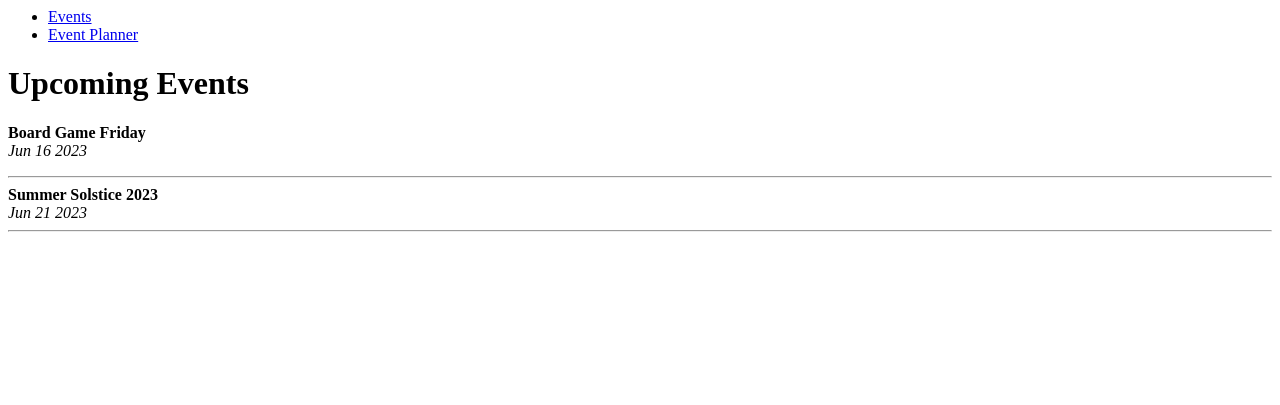
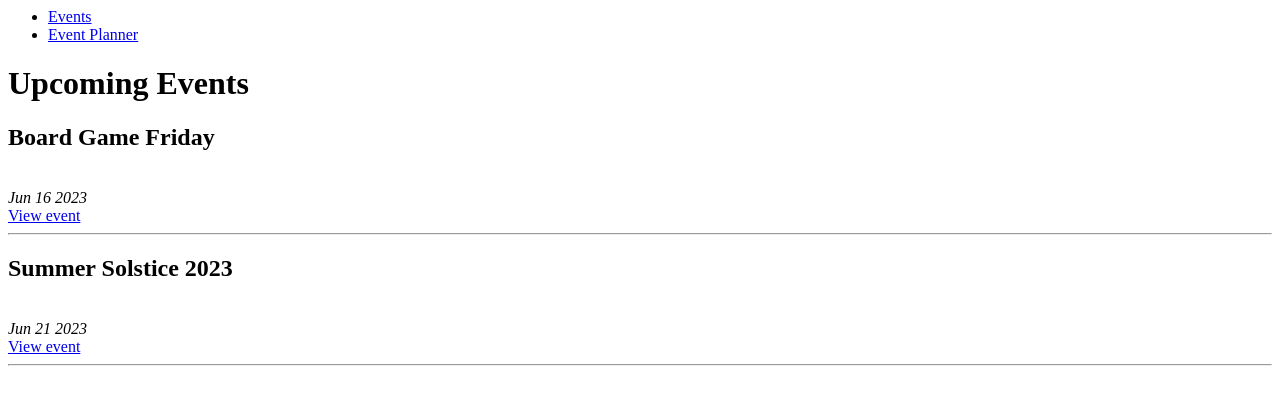
Before and after one commit to aurelija-93/flask_practice, a Flask app: page /events in a window 1280 px wide. Shown: the top 405 px of the page. Run offline with Flask 3, Linux system fonts and the light colour scheme.

Commit message:
fixed date format, submission working

```diff
--- a/controllers/controller.py
+++ b/controllers/controller.py
@@ -1,7 +1,8 @@
 from flask import render_template, request, redirect
 from app import app
-from models.event_list import events
+from models.event_list import events, add_new_event
 from models.event import Event
+import datetime
 
 @app.route("/events")
 def index():
@@ -10,3 +11,24 @@ def index():
 @app.route("/planner")
 def planner():
     return render_template("planner.html", title="Event Planner")
+
+@app.route("/events", methods=["POST"])
+def add_event():
+    event_date = request.form["date"]
+    split_date = event_date.split("-")
+    formatted_date = datetime.date(int(split_date[0]), int(split_date[1]), int(split_date[2]))
+    event_name = request.form["name"]
+    guest_number = request.form["guests"]
+    event_location = request.form["location"]
+    event_desc = request.form["description"]
+    recurring_event = False
+    if request.form.get("recurring"):
+        recurring_event = True
+    new_event = Event(formatted_date, event_name, guest_number, event_location, event_desc, recurring_event)
+    add_new_event(new_event)
+    return redirect("/events")
+
+@app.route("/events/<index>")
+def view_event(index):
+    single_event = events[int(index)]
+    return render_template("event.html", title="Event details", event=single_event)
--- a/models/event_list.py
+++ b/models/event_list.py
@@ -20,3 +20,6 @@ event2 = Event(
 )
 
 events = [event1, event2]
+
+def add_new_event(event):
+    events.append(event)
--- a/templates/base.html
+++ b/templates/base.html
@@ -3,10 +3,12 @@
         <title>{{ title }}</title>
     </head>
     <body>
+        <nav>
         <ul>
             <li><a href="/events">Events</a></li>
             <li><a href="/planner">Event Planner</a></li>
         </ul>
+        </nav>
         {% block content %}
 
         {% endblock %}
--- /dev/null
+++ b/templates/event.html
@@ -0,0 +1,5 @@
+{% extends "base.html" %}
+
+{% block content %}
+
+{% endblock  %}
--- a/templates/index.html
+++ b/templates/index.html
@@ -3,13 +3,15 @@
 {% block content %}
     <h1>Upcoming Events</h1>
     <div>
-        <p>
-            {% for event in events %}
-                <b>{{event.name}}</b>
-                <br>
-                <i>{{ event.date.strftime("%b %d %Y") }}</i>
-                <hr>
-            {% endfor %}
-        </p>
+        {% for event in events %}
+        <div class="event">
+            <h2>{{event.name}}</h2>
+            <br>
+            <i>{{ event.date.strftime("%b %d %Y") }}</i>
+            <br>
+            <a href="/events/{{events.index(event)}}">View event</a>
+            <hr>
+        </div>
+        {% endfor %}
     </div>
 {% endblock  %}
--- a/templates/planner.html
+++ b/templates/planner.html
@@ -11,7 +11,7 @@
         <input type="text", name="name", id="name">
 
         <label for="guests">Number of guests:</label>
-        <input type="number", name="number", id="number">
+        <input type="guests", name="guests", id="guests">
 
         <label for="location">Location:</label>
         <input type="text", name="location", id="location">
@@ -21,5 +21,7 @@
 
         <label for="recurring">Tick this box for recurring events:</label>
         <input type="checkbox", name="recurring", id="recurring">
+
+        <input type="submit" value="Add Event">
     </form>
 {% endblock  %}
```
